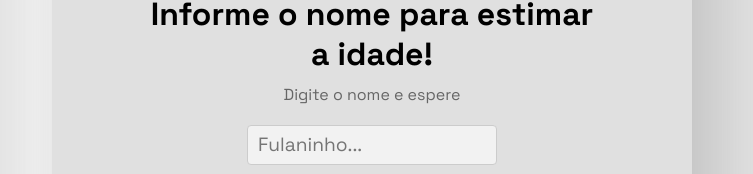
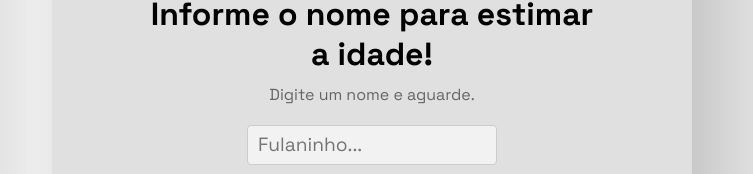
Before and after one commit to tm4Bit/voltera-frontend-test, a SvelteKit app: page / in a window 1280 px wide. Shown: the part 311-485 px from the top of the page, without its empty margins (268-1021 px from the left). Built offline with nearby package versions, Linux system fonts and the light colour scheme.

Commit message:
refactor: improve the text

```diff
--- a/src/routes/+page.svelte
+++ b/src/routes/+page.svelte
@@ -29,7 +29,7 @@
 
 <div class="container">
 	<h1>Informe o nome para estimar a idade!</h1>
-	<span>Digite o nome e espere</span>
+	<span>Digite um nome e aguarde.</span>
 
 	<input
 		type="text"
```
